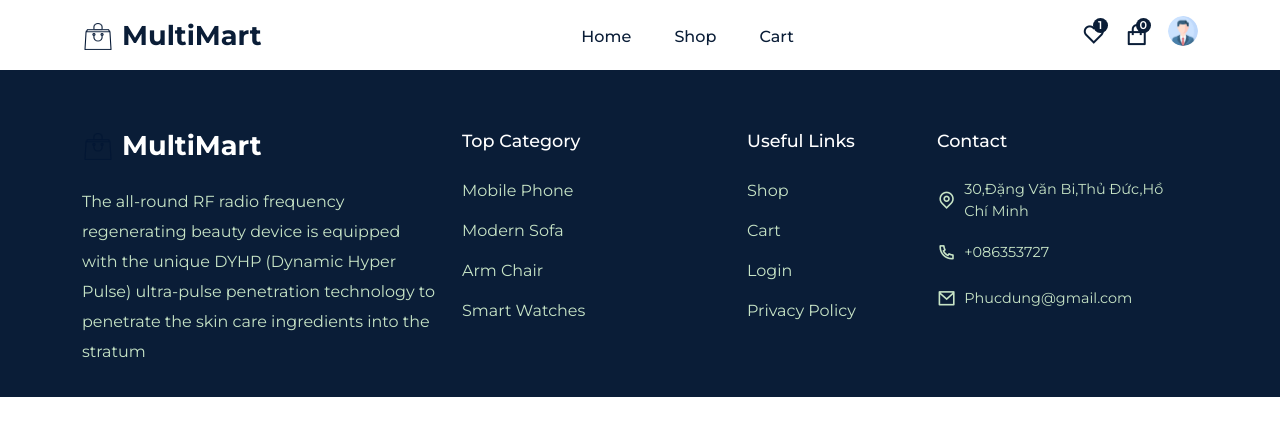
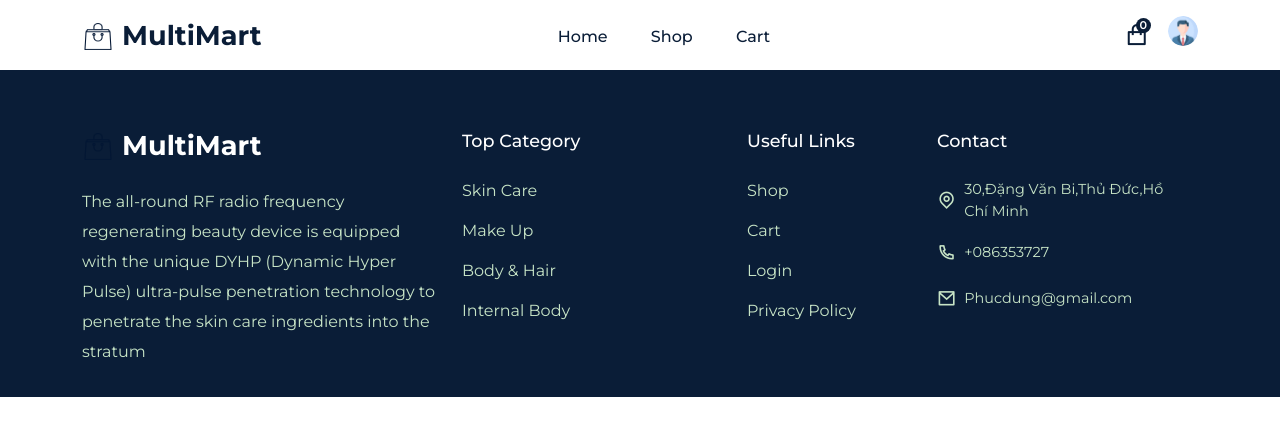
Before and after one commit to phuccdung/DATN, a React (Create React App) app in the folder client/: page /analytic in a window 1280 px wide. Shown: the top 436 px of the page. Built offline with nearby package versions, Linux system fonts and the light colour scheme.

Commit message:
[update] fix UI

```diff
--- a/client/src/components/Footer/Footer.jsx
+++ b/client/src/components/Footer/Footer.jsx
@@ -28,19 +28,19 @@ const Footer = () => {
               <h4 className="quick__links-title"> Top Category</h4>
               <ListGroup className="mb-3">
                 <ListGroupItem className="ps-0 border-0">
-                  <Link to="#">Mobile Phone</Link>
+                  <Link to="#">Skin Care</Link>
                 </ListGroupItem>
 
                 <ListGroupItem className="ps-0 border-0">
-                  <Link to="#">Modern Sofa</Link>
+                  <Link to="#">Make Up</Link>
                 </ListGroupItem>
 
                 <ListGroupItem className="ps-0 border-0">
-                  <Link to="#">Arm Chair</Link>
+                  <Link to="#">Body & Hair</Link>
                 </ListGroupItem>
 
                 <ListGroupItem className="ps-0 border-0">
-                  <Link to="#">Smart Watches</Link>
+                  <Link to="#">Internal Body</Link>
                 </ListGroupItem>
               </ListGroup>
             </div>
--- a/client/src/components/Header/Header.css
+++ b/client/src/components/Header/Header.css
@@ -8,6 +8,7 @@
     display: flex;
     align-items: center;
     justify-content:space-between;
+
 }
 
 .logo{
@@ -23,6 +24,9 @@
     font-size:1.7rem;
     font-weight: 700;
     color: var(--primary-color);
+}
+.navigation{
+    width: 30%;
 }
 .menu{
     display: flex;
--- a/client/src/components/Header/Header.jsx
+++ b/client/src/components/Header/Header.jsx
@@ -95,10 +95,10 @@ const Header = () => {
             </div>
 
             <div className="nav__icons">
-              <span className="fav__icon">
+              {/* <span className="fav__icon">
                 <i class="ri-heart-line"></i>
                 <span className="badge" >1</span>
-              </span>
+              </span> */}
               <span className="cart__icon" onClick={navigateToCart}>
                 <i class="ri-shopping-bag-line"></i>
                 <span className="badge">{totalQuantity}</span>
--- a/client/src/pages/Home/Home.jsx
+++ b/client/src/pages/Home/Home.jsx
@@ -65,7 +65,7 @@ const Home = () => {
                   Trending product in {years}
                 </p>
                 <h2>
-                  Make Your Interior More Minimalistic & Modern
+                 Affordable. Gorgeous and Beauty which you deserve.
                 </h2>
                 <p>
                 The all-round RF radio frequency regenerating beauty device is equipped with the unique DYHP (Dynamic Hyper Pulse) ultra-pulse penetration technology to penetrate the skin care ingredients into the stratum corneum
--- a/client/src/pages/ProductDetail/ProductDetail.jsx
+++ b/client/src/pages/ProductDetail/ProductDetail.jsx
@@ -63,6 +63,7 @@ const ProductDetail = () => {
         const resCmt= await getComment(id);
         if(resCmt?.message){
           setComments(resCmt.data)
+          console.log()
         }
       }else{
         NotificationManager.error("",'Error', 2000);
@@ -253,6 +254,7 @@ const ProductDetail = () => {
                 <div className="d-flex align-items-center gap-5">
                  <span className='product__price'>${dataProduct.price}</span>
                  <span>Category: {dataProduct.category}</span>
+                 <span>Sales: {dataProduct.sold}</span>
                 </div>
                 <p className='mt-3' >{dataProduct.desc}</p>
                 <div className="">
@@ -308,7 +310,7 @@ const ProductDetail = () => {
                 tab==="desc"?
                 (
                   <div className="tab__content mt-5">
-                    <p>{description}</p>
+                    <p>{dataProduct.desc}</p>
                   </div>
                 )
                 :
--- a/client/src/pages/Shop/Shop.jsx
+++ b/client/src/pages/Shop/Shop.jsx
@@ -31,6 +31,7 @@ const Shop = () => {
       if(res){
         setData(res);
         setFilterData(res)
+        console.log(res);
       }
     };
     getData();
@@ -90,6 +91,17 @@ const Shop = () => {
     }
     // setKeyWords(search);
   }
+  const sortPrice=(e)=>{
+    let arr=[...filterData]
+    if(e.currentTarget.value==="ascending"){
+       arr.sort((a,b)=>{return a.price-b.price});
+
+    }
+    if(e.currentTarget.value==="descending"){
+       arr.sort((a,b)=>{return b.price-a.price});
+    }
+    setFilterData(arr)
+  }
 
   return (
     <Helmet title="Shop">
@@ -110,8 +122,8 @@ const Shop = () => {
             </Col>
             <Col lg="3" md="6" className='text-end'>
               <div className="filter__widget">
-                <select >
-                  <option value>Sort By</option>
+                <select  onChange={(e)=>sortPrice(e)}>
+                  <option value >Sort By</option>
                   <option value="ascending">Ascending</option>
                   <option value="descending">Descending</option>
                 </select>
--- a/client/src/pages/ShopProduct/ShopProduct.jsx
+++ b/client/src/pages/ShopProduct/ShopProduct.jsx
@@ -77,7 +77,7 @@ function ShopProduct() {
                     <Col lg="3" md="3">
                       <div className="filter__widget text-center ">
                         <select onChange={(e)=>setStatus(e.currentTarget.value)} >
-                          <option selected={status===""} value="" >All</option>
+                          <option selected={status===""} value="" >Choose Status</option>
                             <option selected={status==="waiting"} value="waiting" >Waiting</option>
                             <option selected={status==="sale"} value="sale" >Sale</option>
                             <option selected={status==="cancel"} value="cancel" >Cancel</option>
```
Also changed, not shown: client/src/assets/images/images_3-removebg-preview.png (added).
